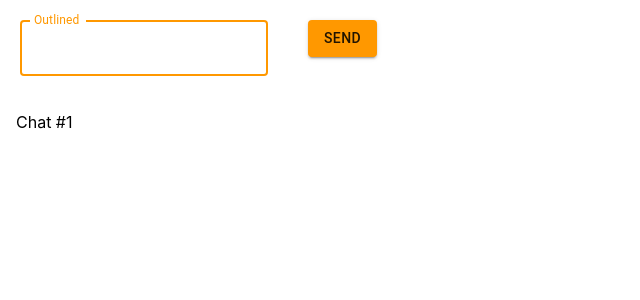
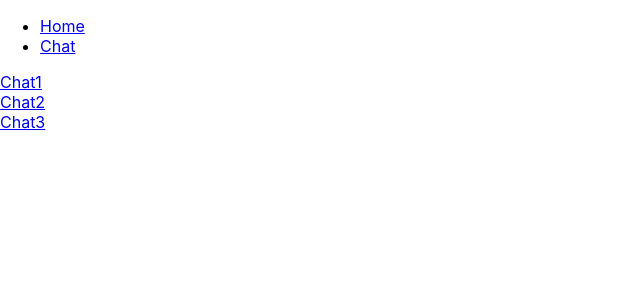
Before and after one commit to kirill3518/react_js, a React (Create React App) app: page /chat in a window 1280 px wide. Shown: the top 300 px of the page, without its empty margins (0-640 px from the left). Built offline with nearby package versions, Linux system fonts and the light colour scheme.

Commit message:
ДЗ № 4 (в процессе).

```diff
--- a/package.json
+++ b/package.json
@@ -11,6 +11,7 @@
     "@testing-library/user-event": "^13.5.0",
     "react": "^17.0.2",
     "react-dom": "^17.0.2",
+    "react-router-dom": "^6.3.0",
     "react-scripts": "5.0.0",
     "web-vitals": "^2.1.4"
   },
--- a/src/App.js
+++ b/src/App.js
@@ -5,6 +5,9 @@ import InputForm from './InputForm';
 import { ThemeProvider, createTheme } from '@mui/material/styles';
 import Chat from './Chat';
 import { Grid } from '@mui/material';
+import { BrowserRouter, Link, NavLink, Route, Routes } from "react-router-dom";
+import Home from './Home';
+import { ChatList } from './ChatList';
 
 export default App;
 
@@ -36,33 +39,29 @@ function App(props) {
     }
   }, [messageList]);
 
-  const result = messageList.map((obj) => {
-    return <p key={obj.id}>
-      {obj.author}: {obj.text}
-    </p>;
-  });
-
   return (
     <div className="App">
       <ThemeProvider theme={theme}>
-        <InputForm onAddMessage={addMessage} />
-        <Grid container spacing={2}>
-          <Grid item md={2}>
-            <nav aria-label="main mailbox folders">
-              <Chat />
-            </nav>
-          </Grid>
-          <Grid item md={10}>
-            <nav aria-label="secondary mailbox folders">
-
-              {/* если в props передавать массив с обьектами то map не работает */}
-              {/* < Message messages={messageList} /> */}
-
-              {/* поэтому в props передается массив строк */}
-              < Message messages={result} />
-            </nav>
-          </Grid>
-        </Grid>
+        <BrowserRouter>
+          <ul>
+            <li>
+              <NavLink to="/">
+                Home
+              </NavLink>
+            </li>
+            <li>
+              <NavLink to="/chat">
+                Chat
+              </NavLink>
+            </li>
+          </ul>
+          <Routes>
+            <Route path="/" element={<Home />} />
+            <Route path="/chat" element={<ChatList />} >
+              <Route path=":id" element={<Chat />} />
+            </Route>
+          </Routes>
+        </BrowserRouter>
       </ThemeProvider>
     </div>
   );
--- a/src/Chat.js
+++ b/src/Chat.js
@@ -29,5 +29,4 @@ function Chat() {
             </ThemeProvider>
         </div >
     );
-
 }
--- /dev/null
+++ b/src/ChatList.css
@@ -0,0 +1 @@
+.chat-list {}
--- /dev/null
+++ b/src/ChatList.js
@@ -0,0 +1,30 @@
+import { Link } from "react-router-dom";
+
+
+const chats = [
+    {
+        name: "Chat1",
+        id: "chat1"
+    },
+    {
+        name: "Chat2",
+        id: "chat2"
+    },
+    {
+        name: "Chat3",
+        id: "chat3"
+    }
+];
+
+export const ChatList = () => {
+
+    return (
+        <div className="chat-list">
+            {chats.map((chat) => (
+                <Link to={`/chat/${chat.id}`} key={chat.id}>
+                    <div>{chat.name}</div>
+                </Link>
+            ))}
+        </div >
+    )
+};
--- /dev/null
+++ b/src/Home.js
@@ -0,0 +1,9 @@
+import * as React from "react";
+// import * as ReactDOM from "react-dom";
+
+
+export default function Home() {
+    return (
+        <p>Home page</p>
+    );
+}
--- a/src/InputForm.js
+++ b/src/InputForm.js
@@ -1,8 +1,7 @@
 import { useState, useRef, useEffect } from 'react';
 import Button from '@mui/material/Button';
 import TextField from '@mui/material/TextField';
-import { useTheme } from '@mui/material/styles';
-import { ThemeProvider } from '@mui/material/styles';
+import { useTheme, ThemeProvider } from '@mui/material/styles';
 
 export default InputForm;
 
@@ -22,8 +21,7 @@ function InputForm(props) {
     const sendMessage = () => {
         props.onAddMessage(myText);
         inputRef.current?.focus();
-        // setMyText('');
-        // inputRef.current?.value = '';
+        setMyText('');
     };
 
     const theme = useTheme();
@@ -36,6 +34,7 @@ function InputForm(props) {
                     id="outlined-basic"
                     label="Outlined"
                     variant="outlined"
+                    value={myText}
                     onChange={handleChange}
                     inputRef={inputRef}
                 />
--- a/src/Message.js
+++ b/src/Message.js
@@ -1,11 +1,10 @@
 // import './Message.css';
-import { ThemeProvider } from '@mui/material/styles';
-import { useTheme } from '@mui/material/styles';
-import { List } from '@mui/material';
+import { useTheme, ThemeProvider } from '@mui/material/styles';
+import { List, ListItem } from '@mui/material';
 
 export default Message;
 
-function Message(props) {
+function Message({ messages }) {
 
     const theme = useTheme();
 
@@ -14,15 +13,11 @@ function Message(props) {
             <ThemeProvider theme={theme}>
                 <header className="Message-header">
                     <List>
-                        {/* если в props передавать массив с обьектами то map не работает */}
-                        {/* {props.messages.map((item) => (
-                            <ListItem key={item.id}>
-                                {item.name}
+                        {messages.map(({ id, text, author }) =>
+                            <ListItem key={id}>
+                                {author}: {text}
                             </ListItem>
-                        ))} */}
-
-                        {/* поэтому в props передается массив строк */}
-                        {props.messages}
+                        )}
                     </List>
                 </header>
             </ThemeProvider>
```
Also changed, not shown: 1 other file (tests, documents, lock files or other folders).
